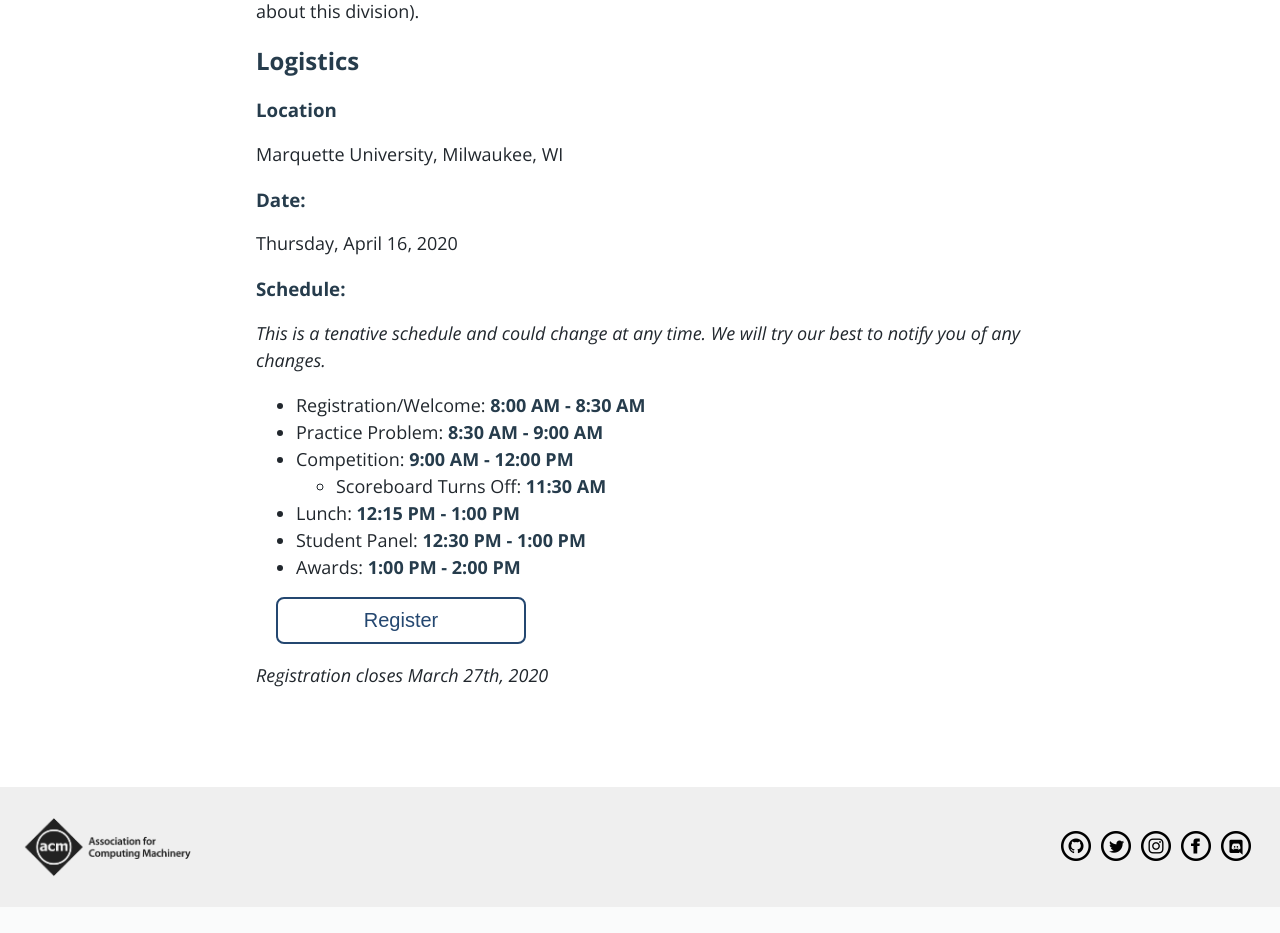
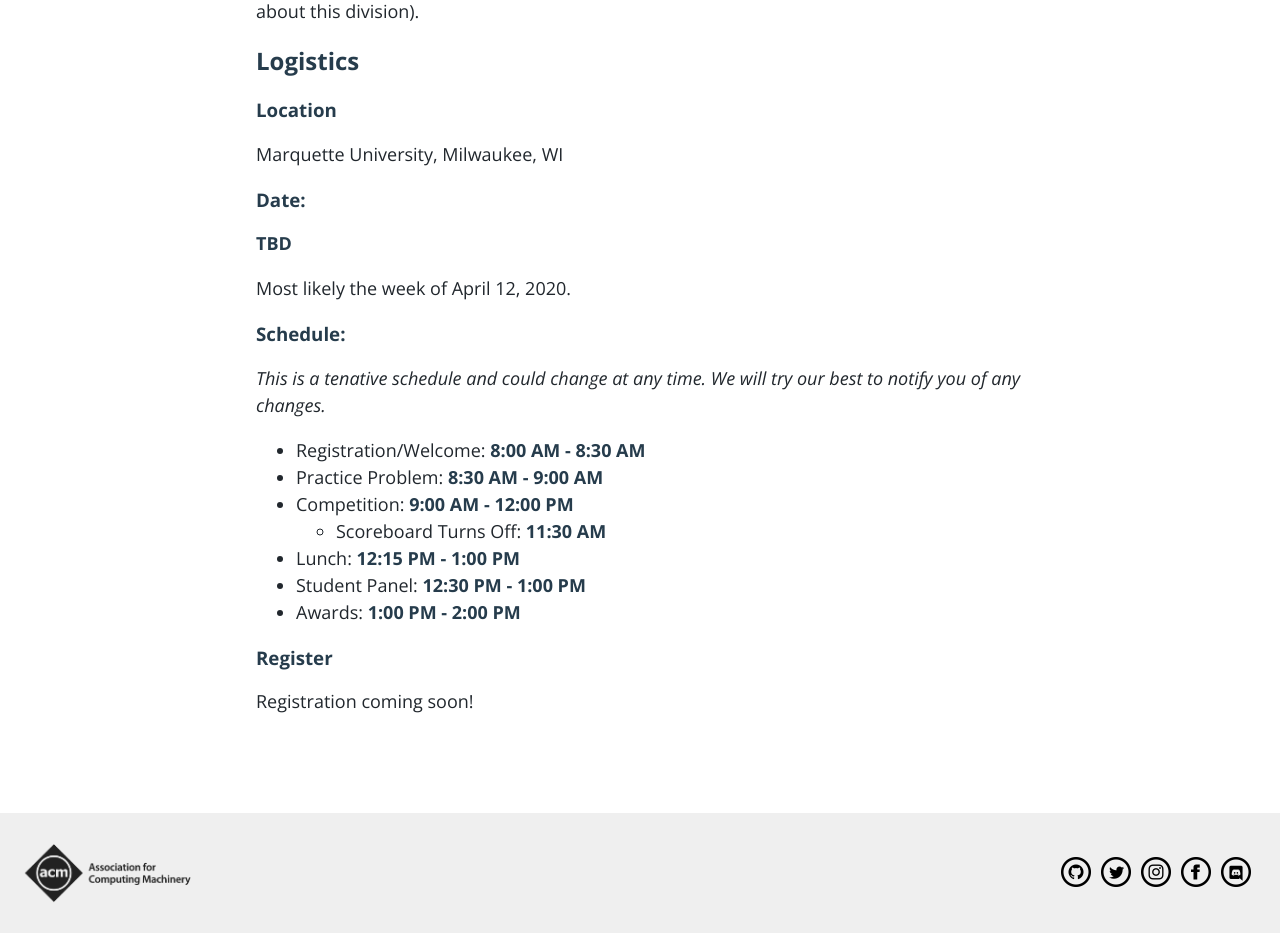
Before and after one commit to acm-mu/acmweb, a PHP site: page /competition in a window 1280 px wide. Shown: the part 1141-2074 px from the top of the page. Before the commit the page ends 2018 px from the top, so only its background shows below. Run offline with PHP 8.4, Linux system fonts and the light colour scheme.

Commit message:
Removed date from competition and disabled registration.

```diff
--- a/competition.php
+++ b/competition.php
@@ -67,7 +67,9 @@ Link with timestamp in url to prevent browser from caching. -->
 
 <h3>Date:</h3>
 <p>
-    Thursday, April 16, 2020
+	<b>TBD</b>
+	<p>Most likely the week of April 12, 2020.</p>
+    <!-- Thursday, April 16, 2020 -->
 </p>
 
 <h3>Schedule:</h3>
@@ -85,10 +87,12 @@ Link with timestamp in url to prevent browser from caching. -->
     <li>Awards: <b>1:00 PM - 2:00 PM</b></li>
 </ul>
 
-<a href="/register">
+<h3>Register</h3>
+<p>Registration coming soon!</p>
+<!-- <a href="/register">
     <button class="register">Register</button>
 </a>
 <p>
     <i>Registration closes March 27th, 2020</i>
-</p>
+</p> -->
 <?php require_once $_SERVER['DOCUMENT_ROOT'] . "/include/footer.php"; ?>
```
